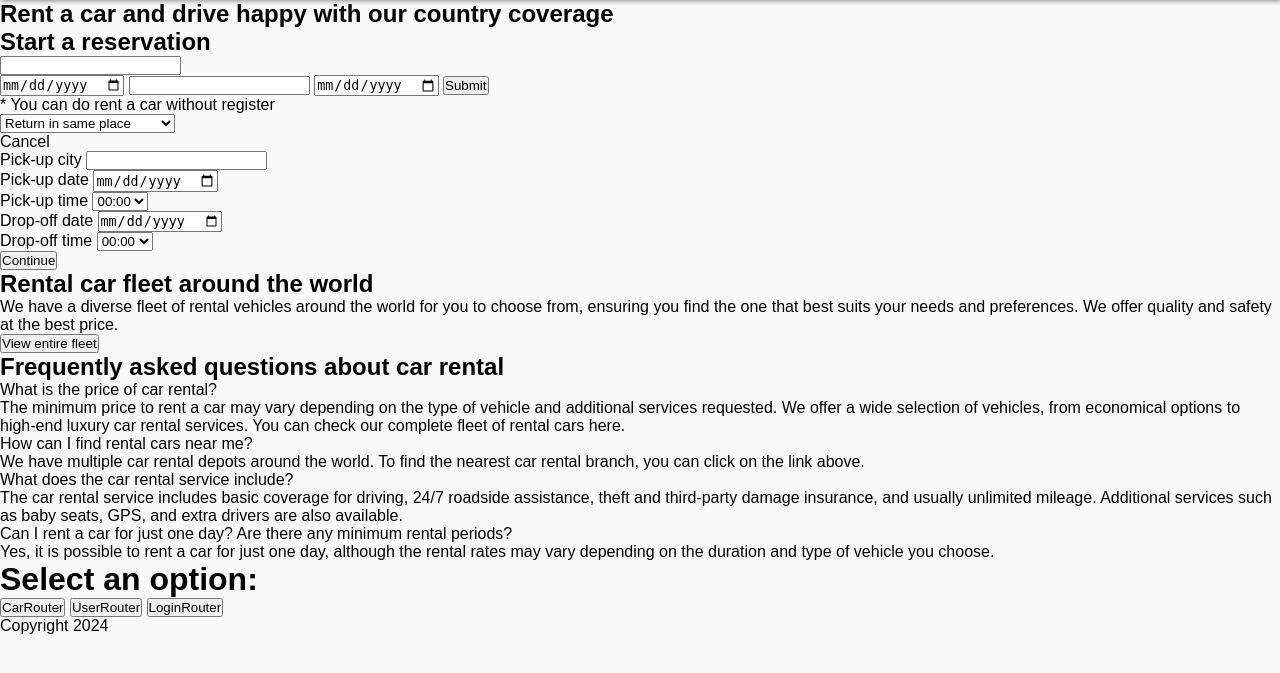
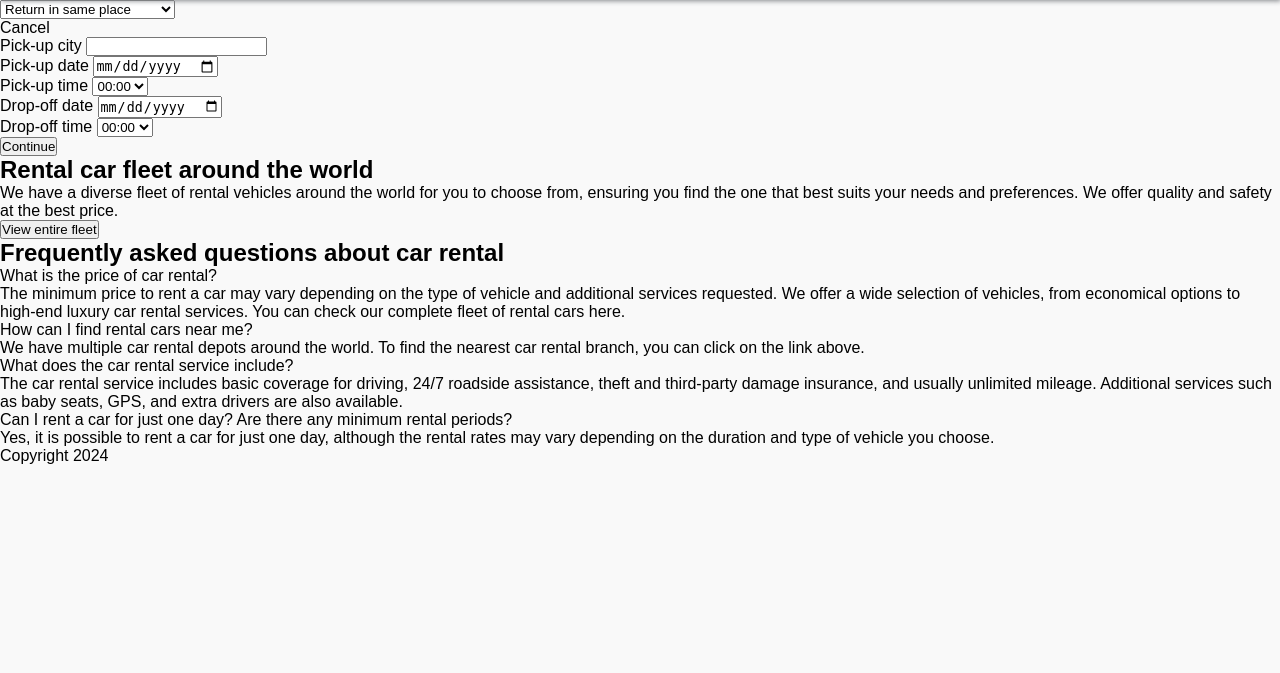
Before and after one commit to migmm/rent-cars, a PHP site: page / in a window 1280 px wide. Shown: the part 63-736 px from the top of the page. Run offline with PHP 8.4, Linux system fonts and the light colour scheme.

Commit message:
Fixed html

```diff
--- a/views/partials/main/main.php
+++ b/views/partials/main/main.php
@@ -1,46 +1,22 @@
     <main>
-
-    <section>
-        <h1>Rent a car and drive happy with our country coverage</h1>
-        <div>
-            <div>
-                <h2>
-                    Start a reservation
-                </h2>
-            </div>
-            <div>
-                <input type="select">
-            </div>
-            <div>
-                <input type="date">
-                <input type="select">
-                <input type="date">
-                <input type="submit">
-            </div>
-            <div>
-                * You can do rent a car without register
-            </div>
-        </div>
-    </section>
-    <main>
-    <section>
-        <div>
+        <section class="island-container">
+            <div class="island-top-menu">
                 <select>
                     <option value="1" selected>Return in same place</option>
                     <option value="2">Return in a different place</option>
                 </select>
                 <div>Cancel</div>
             </div>
-        <div>
+            <div class="island-selector-menu">
+                <div class="island-options">
                     <label for="city">Pick-up city</label>
                     <input type="text" name="city" id="city">
                 </div>
-        <div>
-            <div>
+                <div class="island-options">
                     <label for="pickup-date">Pick-up date</label>
                     <input type="date" name="pickup-date" id="pickup-date">
                 </div>
-            <div>
+                <div class="island-options">
                     <label for="pickup-time">Pick-up time</label>
                     <select name="pickup-time" id="pickup-time">
                         <option value="00:00">00:00</option>
@@ -93,13 +69,11 @@
                         <option value="23:30">23:30</option>
                     </select>
                 </div>
-        </div>
-        <div>
-            <div>
+                <div class="island-options">
                     <label for="dropoff-date">Drop-off date</label>
                     <input type="date" name="dropoff-date" id="dropoff-date">
                 </div>
-            <div>
+                <div class="island-options">
                     <label for="dropoff-time">Drop-off time</label>
                     <select name="dropoff-time" id="dropoff-time">
                         <option value="00:00">00:00</option>
@@ -152,8 +126,9 @@
                         <option value="23:30">23:30</option>
                     </select>
                 </div>
+                <button>Continue</button>
             </div>
-        <button>Continue</button>
+
         </section>
         <section>
             <div>
@@ -161,9 +136,9 @@
                 <p> We have a diverse fleet of rental vehicles around the world for you to choose from, ensuring you find the one that best suits your needs and preferences. We offer quality and safety at the best price.</p>
             </div>
             <div>
-            <div id="car-card"></div>
-            <div id="car-card"></div>
-            <div id="car-card"></div>
+                <div class="car-card"></div>
+                <div class="car-card"></div>
+                <div class="car-card"></div>
             </div>
             <button>View entire fleet</button>
         </section>
@@ -184,19 +159,3 @@
             </div>
         </section>
     </main>
-
-
-    <h1>Select an option:</h1>
-
-    <a href="cars.php">
-        <button>CarRouter</button>
-    </a>
-
-    <a href="users.php">
-        <button>UserRouter</button>
-    </a>
-
-    <a href="auth.php">
-        <button>LoginRouter</button>
-    </a>
-</main>
```
Lines whose indentation alone changed are shown as unchanged.
